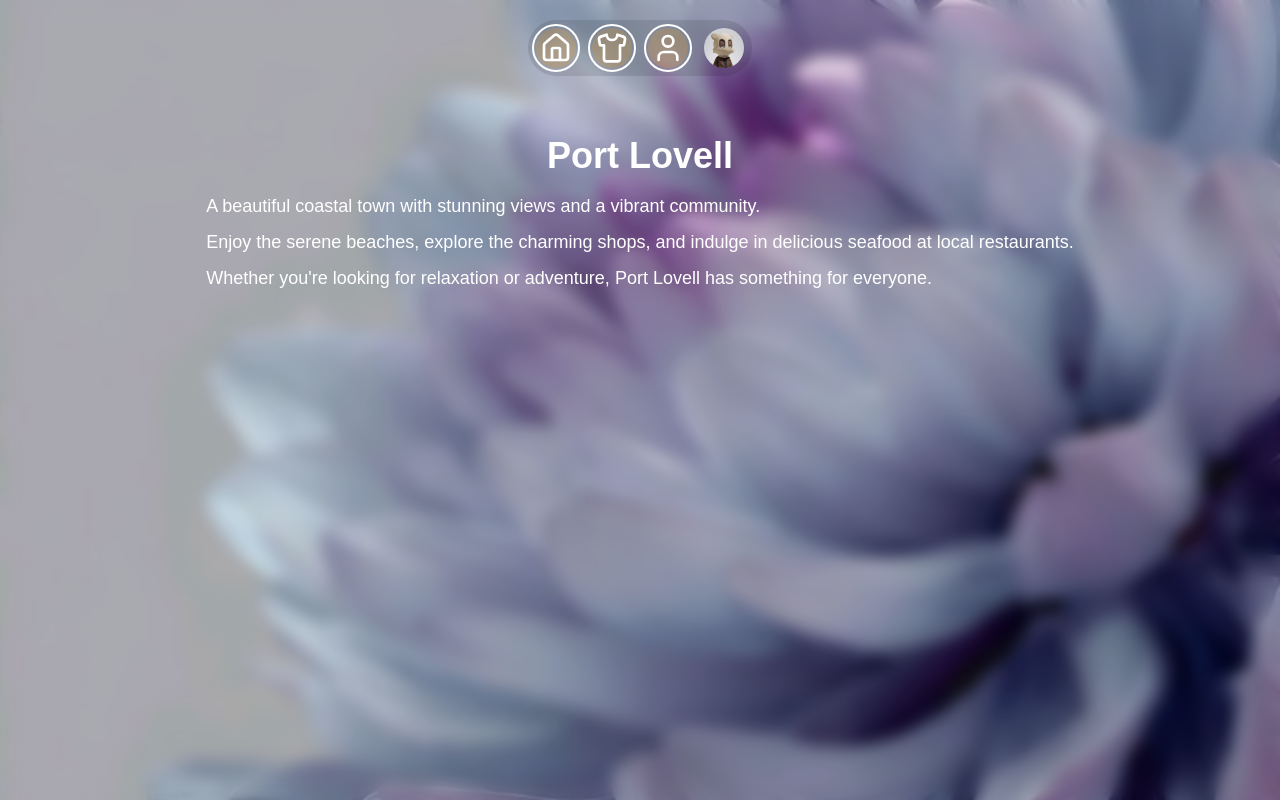
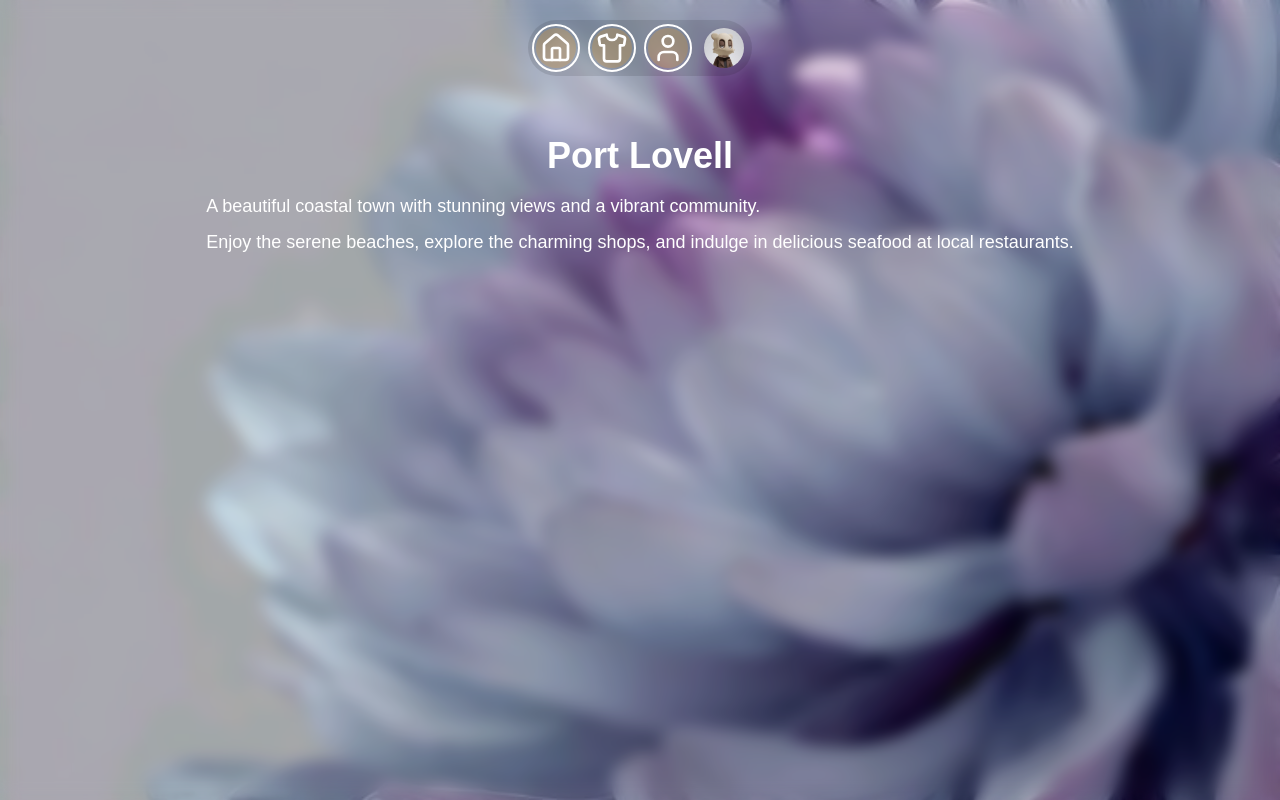
Before and after one commit to ElijDavis/nextjs-klade-test, a Next.js app in the folder nexjs-klade-test/: page / in a window 1280 px wide. Built offline with nearby package versions, Linux system fonts and the light colour scheme.

Commit message:
test the api. it stopped working

```diff
--- a/nexjs-klade-test/app/page.tsx
+++ b/nexjs-klade-test/app/page.tsx
@@ -8,7 +8,6 @@ export default function Home() {
       <div>
         <p className="text-lg text-white mt-4">A beautiful coastal town with stunning views and a vibrant community.</p>
         <p className="text-lg text-white mt-2">Enjoy the serene beaches, explore the charming shops, and indulge in delicious seafood at local restaurants.</p>
-        <p className="text-lg text-white mt-2">Whether you're looking for relaxation or adventure, Port Lovell has something for everyone.</p>
       </div>
     </div>
   );
```
